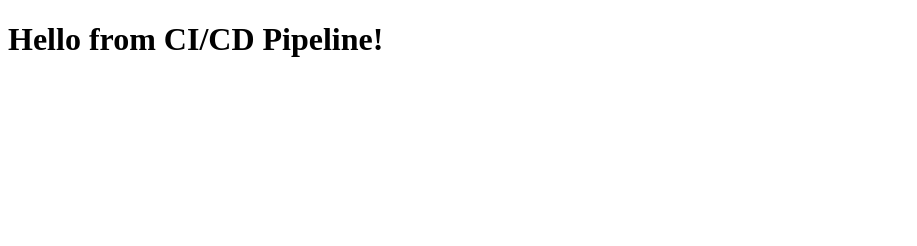
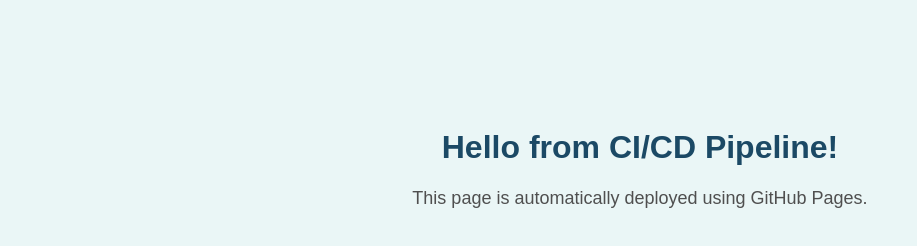
Before and after one commit to ELANGAVIN/my-web-pages, a plain HTML site: page index.html in a window 1280 px wide. Shown: the whole page, without its empty margins (0-917 px from the left). Drawn offline with Linux system fonts and the light colour scheme.

Commit message:
Update index.html

```diff
--- a/index.html
+++ b/index.html
@@ -1,5 +1,25 @@
 <!DOCTYPE html>
 <html>
-<head><title>My GCP Web Page</title></head>
-<body><h1>Hello from CI/CD Pipeline!</h1></body>
+<head>
+  <title>My CI/CD Demo</title>
+  <style>
+    body {
+      background-color: #eaf6f6;
+      font-family: Arial, sans-serif;
+      text-align: center;
+      padding-top: 100px;
+    }
+    h1 {
+      color: #1b4965;
+    }
+    p {
+      font-size: 18px;
+      color: #4f4f4f;
+    }
+  </style>
+</head>
+<body>
+  <h1>Hello from CI/CD Pipeline!</h1>
+  <p>This page is automatically deployed using GitHub Pages.</p>
+</body>
 </html>
```
